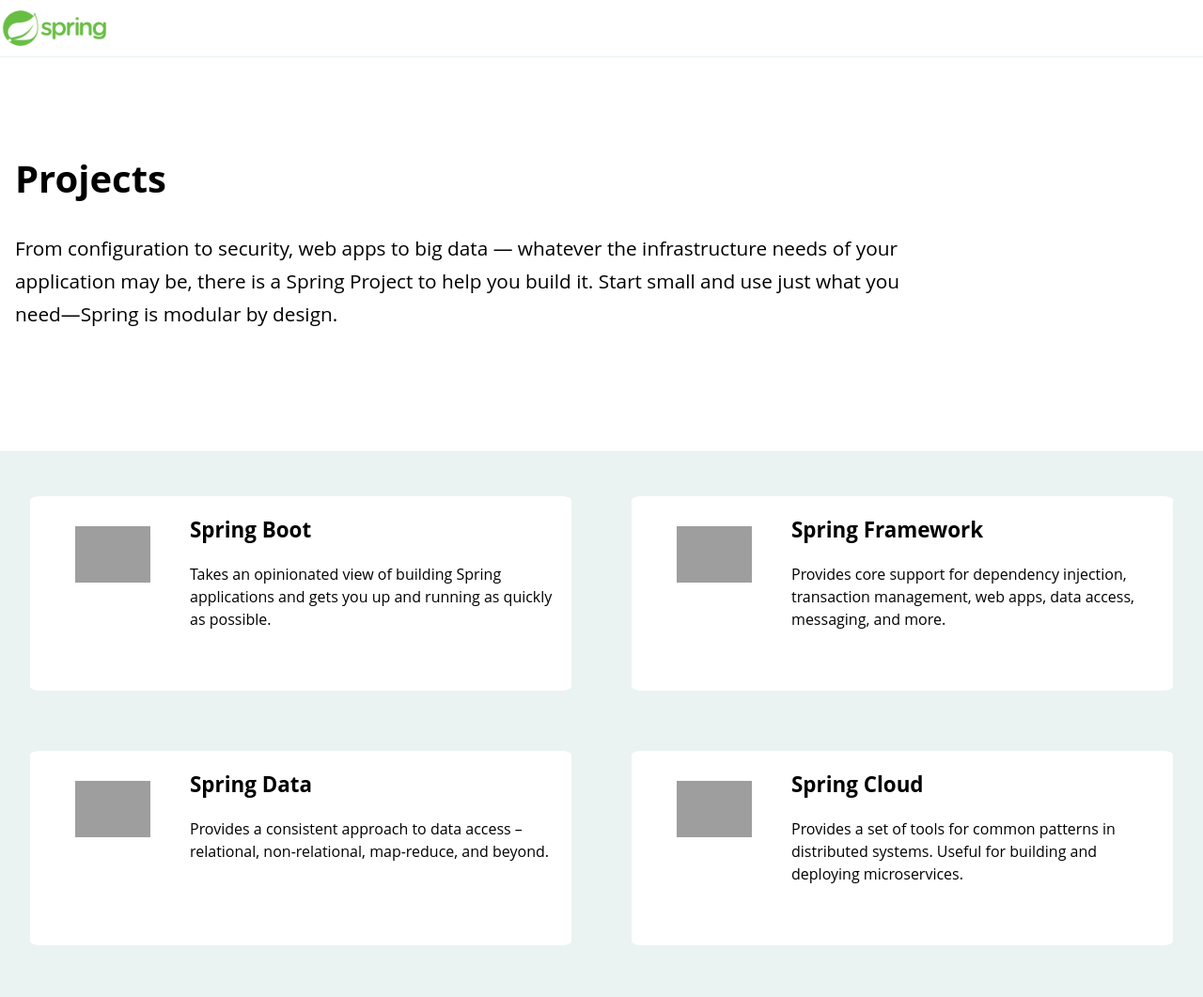
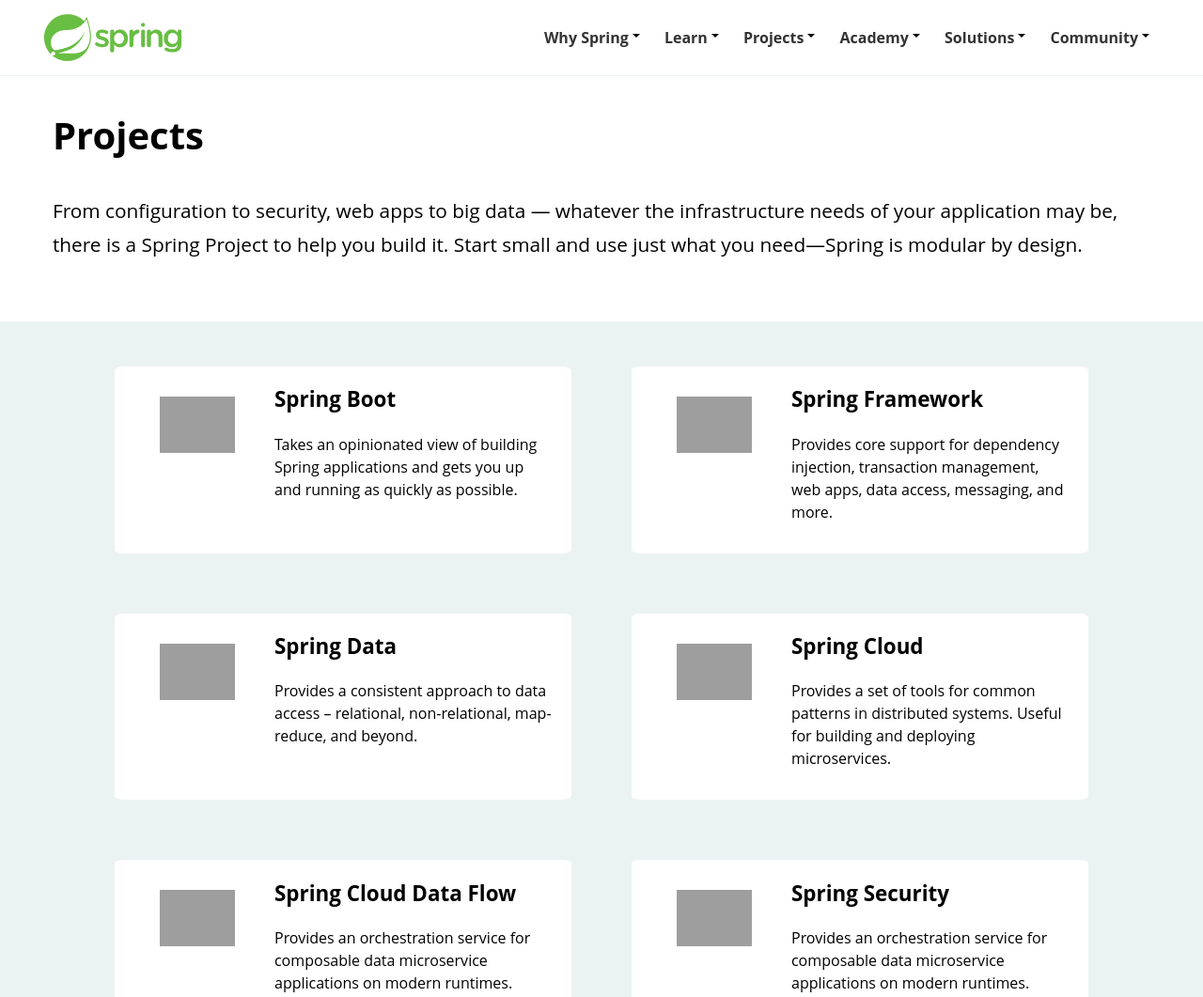
Before and after one commit to Bitmun/Internship, a plain HTML site: page index.html in a window 1280 px wide. Shown: the top 1061 px of the page at 94% size. Drawn offline with Linux system fonts and the light colour scheme; grey boxes are pictures that could not be loaded.

Commit message:
complete full version

```diff
--- a/index.html
+++ b/index.html
@@ -6,20 +6,77 @@
     <link rel="stylesheet" href="styles.css" />
     <title>Document</title>
   </head>
-  <div class="header-container">
+  <body>
+    <header class="header-container">
+      <div class="header-wrapper">
         <div class="header">
           <img src="/images/spring-logo.png" />
-      <!-- <div class="topnav">
-        <button class="dropbtn">
-          Why Spring
-          <i class="fa fa-caret-down"></i>
-        </button>
-        <div class="dropdown-content">
-          <a href="#">Link 1</a>
-          <a href="#">Link 2</a>
-          <a href="#">Link 3</a>
-        </div>
-      </div> -->
+          <nav class="navigation">
+            <ul>
+              <li class="dropdown">
+                <a href="#">Why Spring</a>
+                <ul class="dropdown-menu">
+                  <li><p>Submenu 1</p></li>
+                  <li><p>Submenu 2</p></li>
+                  <li><p>Submenu 3</p></li>
+                  <li><p>Submenu 4</p></li>
+                  <li><p>Submenu 5</p></li>
+                </ul>
+              </li>
+              <li class="dropdown">
+                <a href="#">Learn</a>
+                <ul class="dropdown-menu">
+                  <li><p>Submenu 1</p></li>
+                  <li><p>Submenu 2</p></li>
+                  <li><p>Submenu 3</p></li>
+                  <li><p>Submenu 4</p></li>
+                </ul>
+              </li>
+              <li class="dropdown">
+                <a href="#">Projects</a>
+                <ul class="dropdown-menu">
+                  <li><p>Submenu 1</p></li>
+                  <li><p>Submenu 2</p></li>
+                  <li><p>Submenu 3</p></li>
+                  <li><p>Submenu 4</p></li>
+                  <li><p>Submenu 5</p></li>
+                  <li><p>Submenu 6</p></li>
+                  <li><p>Submenu 7</p></li>
+                  <li><p>Submenu 8</p></li>
+                  <li><p>Submenu 9</p></li>
+                  <li><p>Submenu 10</p></li>
+                  <li><p>DEVELOPMENT TOOLS</p></li>
+                  <li><p>Submenu 11</p></li>
+                  <li><p>Submenu 12</p></li>
+                </ul>
+              </li>
+              <li class="dropdown">
+                <a href="#">Academy</a>
+                <ul class="dropdown-menu">
+                  <li><p>Submenu 1</p></li>
+                  <li><p>Submenu 2</p></li>
+                </ul>
+              </li>
+              <li class="dropdown">
+                <a href="#">Solutions</a>
+                <ul class="dropdown-menu">
+                  <li><p>Submenu 1</p></li>
+                  <li><p>Submenu 2</p></li>
+                  <li><p>Submenu 3</p></li>
+                  <li><p>Submenu 4</p></li>
+                  <li><p>Submenu 5</p></li>
+                </ul>
+              </li>
+              <li class="dropdown">
+                <a href="#">Community</a>
+                <ul class="dropdown-menu">
+                  <li><p>Submenu 1</p></li>
+                  <li><p>Submenu 2</p></li>
+                  <li><p>Submenu 3</p></li>
+                </ul>
+              </li>
+            </ul>
+          </nav>
           <div class="burger-icon">
             <div class="line"></div>
             <div class="line"></div>
@@ -27,17 +84,18 @@
           </div>
         </div>
       </div>
-  <body>
-    <div class="main-container">
-      <div class="main">
+    </header>
+    <main class="main-wrapper">
+      <article class="main">
         <h1>Projects</h1>
-        <div class="description">
+        <span class="description">
           From configuration to security, web apps to big data — whatever the
           infrastructure needs of your application may be, there is a Spring
           Project to help you build it. Start small and use just what you
           need—Spring is modular by design.
-        </div>
-      </div>
+        </span>
+      </article>
+      <div class="blocks-wrapper">
         <div class="blocks-section">
           <div class="block-container">
             <article class="block-wrapper">
@@ -48,8 +106,8 @@
                 <div class="block-text-container">
                   <h1>Spring Boot</h1>
                   <p>
-                  Takes an opinionated view of building Spring applications and
-                  gets you up and running as quickly as possible.
+                    Takes an opinionated view of building Spring applications
+                    and gets you up and running as quickly as possible.
                   </p>
                 </div>
               </a>
@@ -127,7 +185,9 @@
             <article class="block-wrapper">
               <a class="block">
                 <div class="image-container">
-                <img src="https://spring.io/img/projects/spring-security.svg" />
+                  <img
+                    src="https://spring.io/img/projects/spring-security.svg"
+                  />
                 </div>
                 <div class="block-text-container">
                   <h1>Spring Security</h1>
@@ -141,5 +201,6 @@
           </div>
         </div>
       </div>
+    </main>
   </body>
 </html>
--- a/styles.css
+++ b/styles.css
@@ -4,6 +4,7 @@
   font-weight: 400;
   line-height: 1.5;
   margin: 0;
+  overflow-x: hidden;
 }
 
 img {
@@ -17,17 +18,27 @@
   font-weight: bold;
 }
 
+nav {
+  display: none;
+}
+
 /* HEADER /////////////////////////////////////////////////// */
 
 .header-container {
   display: flex;
   justify-content: center;
   align-items: center;
+  border-bottom: 0.5px solid #ebf2f2;
+}
+
+.header-wrapper {
+  display: flex;
+  justify-content: center;
+  align-items: center;
 }
 
 .header {
-  height: 60px;
-  border-bottom: 0.5px solid #ebf2f2;
+  height: 3.5rem;
   display: flex;
   align-items: center;
   justify-content: space-between;
@@ -35,6 +46,7 @@
   padding-right: 5px;
   width: 100%;
   top: 0;
+  border-bottom: 0.5px solid #ebf2f2;
   background-color: white;
   z-index: 100;
 }
@@ -55,6 +67,9 @@
   background-color: black;
 }
 
+.topnav {
+  display: none;
+}
 
 /* MAIN /////////////////////////////////////////////////// */
 
@@ -62,12 +77,23 @@
   margin: 0 auto;
   position: relative;
   width: auto;
-  margin-top: 10rem;
+  margin-top: 5rem;
+  display: flex;
+  justify-content: center;
+  align-items: center;
+}
+
+.main-wrapper {
+  display: flex;
+  flex-direction: column;
+  justify-content: center;
+  align-items: center;
 }
 
 .main {
+  margin-top: 3rem;
   padding-left: 1rem;
-  padding-bottom: 10%;
+  padding-bottom: 4rem;
   padding-right: 1rem;
 }
 
@@ -90,8 +116,18 @@
 .block-container {
   background-color: white;
   border-radius: 2%;
-  padding-bottom: 3rem;
+  padding-bottom: 1rem;
   margin: 2rem;
+  transition: transform 0.3s, box-shadow 0.3s;
+}
+
+.blocks-wrapper {
+  width: 100vw;
+}
+
+.block-container:hover {
+  transform: translateY(-10px);
+  box-shadow: 0 4px 8px rgba(0, 0, 0, 0.2);
 }
 
 .block {
@@ -126,7 +162,109 @@
 }
 
 @media screen and (min-width: 900px) {
+  .topnav {
+    display: block;
+  }
+
+  .header {
+    position: relative;
+    height: 5rem;
+    border-bottom: 0;
+  }
+
+  .header-wrapper {
+    width: 100vw;
+    max-width: 1200px;
+  }
+
+  .header img {
+    padding-right: 4rem;
+  }
+
   .burger-icon {
     display: none;
   }
+
+  nav {
+    text-align: center;
+    display: block;
+  }
+
+  nav ul {
+    list-style: none;
+    margin: 0;
+    padding: 0;
+  }
+
+  nav ul li {
+    display: inline-block;
+    position: relative;
+  }
+
+  nav ul li a {
+    font-weight: bold;
+    display: block;
+    padding: 10px;
+    padding-right: 1.5rem;
+    text-decoration: none;
+    color: #333;
+  }
+
+  nav ul li a::after {
+  content: "";
+  position: absolute;
+  top: calc(50% - 2px);
+  right: 12px;
+  width: 0;
+  height: 0;
+  border-left: 4px solid transparent;
+  border-right: 4px solid transparent;
+  border-top: 4px solid black; /* Adjust the color as needed */
+  transform: translateY(-50%);
+  }
+
+  .dropdown-menu {
+    display: none;
+    position: absolute;
+    background-color: #fff;
+    padding: 10px;
+  }
+
+  .dropdown:hover .dropdown-menu {
+    display: flex;
+    width: max-content;
+    border-radius: 7px;
+    flex-direction: column;
+    align-items: center;
+    justify-content: center;
+    padding-left: 1rem;
+    padding-right: 3rem;
+    box-shadow: 0 8px 8px hsla(0,0%,4%,.1), 0 0 0 1px hsla(0,0%,4%,.1);
+    animation: 0.3s show ease;
+  }
+
+  @keyframes show {
+    from { opacity: 0; }
+    to { opacity: 1; }
+  }
+
+  .main {
+    margin-top: 0;
+    padding-left: 1rem;
+    padding-right: 1rem;
+    box-sizing: border-box;
+    width: 100vw;
+    max-width: 1200px;
+  }
+  .blocks-wrapper {
+    display: flex;
+    justify-content: center;
+    align-items: center;
+    width: 100vw;
+    background-color: #ebf2f2
+  }
+
+  .blocks-section {
+    max-width: 1100px;
+  }
 }
```
Lines whose indentation alone changed are shown as unchanged.
